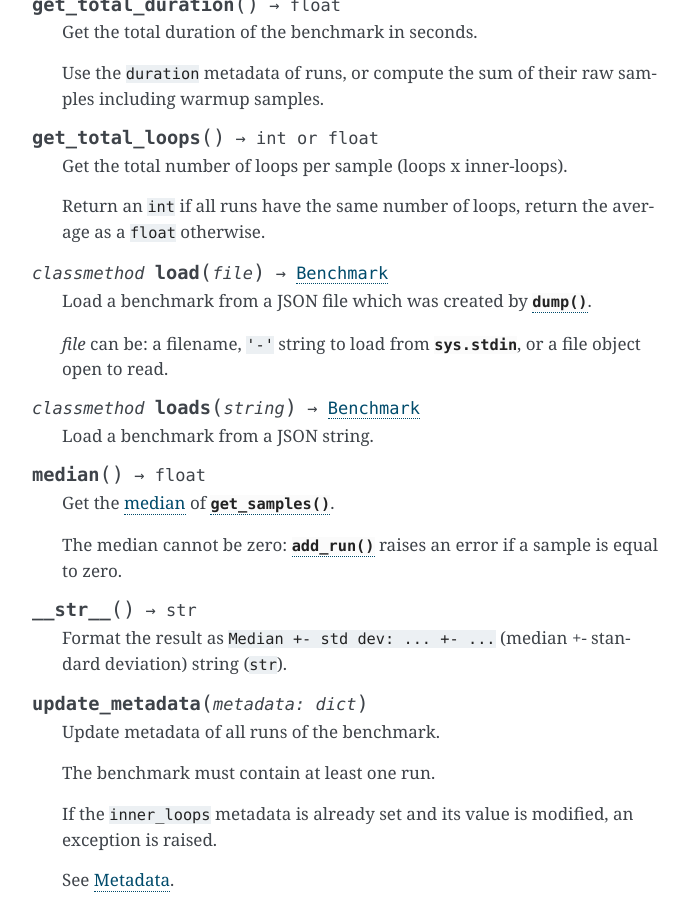
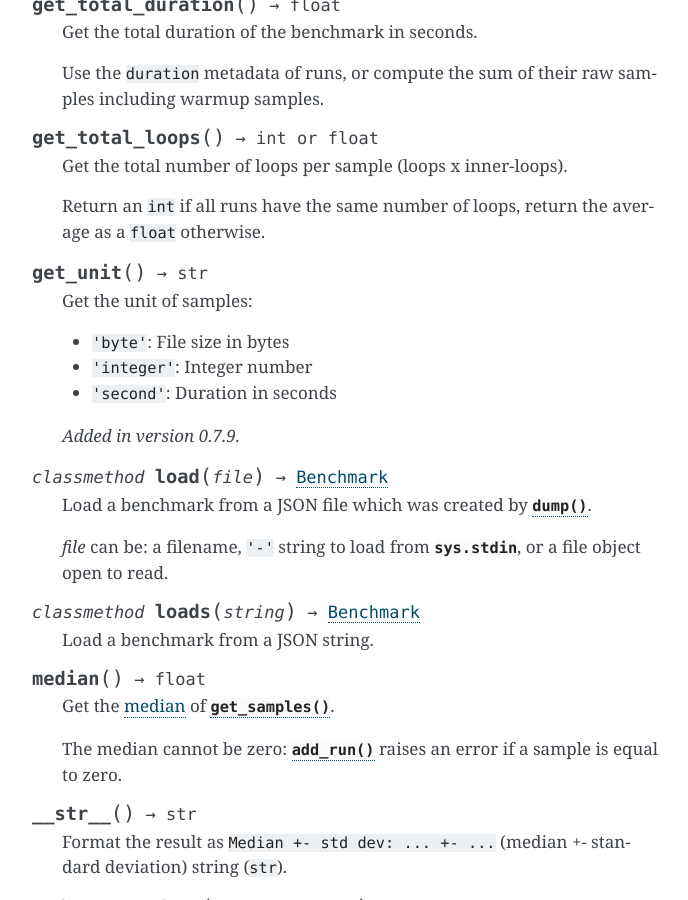
Before and after one commit to psf/pyperf, a Sphinx documentation site: the page built from doc/api.rst, in a window 1280 px wide and 900 px high, scrolled down 7268 px. Shown: the whole window, without its empty margins (418-1106 px from the left). Built offline with Sphinx 7.4.7, drawn with Linux system fonts in a browser that asks for light colours; some of the changed text lies outside the part shown.

Commit message:
Add Benchmark.get_unit()

```diff
--- a/doc/api.rst
+++ b/doc/api.rst
@@ -288,6 +288,16 @@ Benchmark
       Return an ``int`` if all runs have the same number of
       loops, return the average as a ``float`` otherwise.
 
+   .. method:: get_unit() -> str
+
+      Get the unit of samples:
+
+      * ``'byte'``: File size in bytes
+      * ``'integer'``: Integer number
+      * ``'second'``: Duration in seconds
+
+      .. versionadded:: 0.7.9
+
    .. classmethod:: load(file) -> Benchmark
 
       Load a benchmark from a JSON file which was created by :meth:`dump`.
--- a/doc/changelog.rst
+++ b/doc/changelog.rst
@@ -6,6 +6,7 @@ Version 0.7.9
 
 * metadata: add ``nohz_full`` and ``isolated`` to ``cpu_config``
 * add ``--affinity`` option to the ``metadata`` command
+* Add :meth:`Benchmark.get_unit` method
 
 Version 0.7.8 (2016-09-10)
 --------------------------
```
Also changed, not shown: 2 other files.
